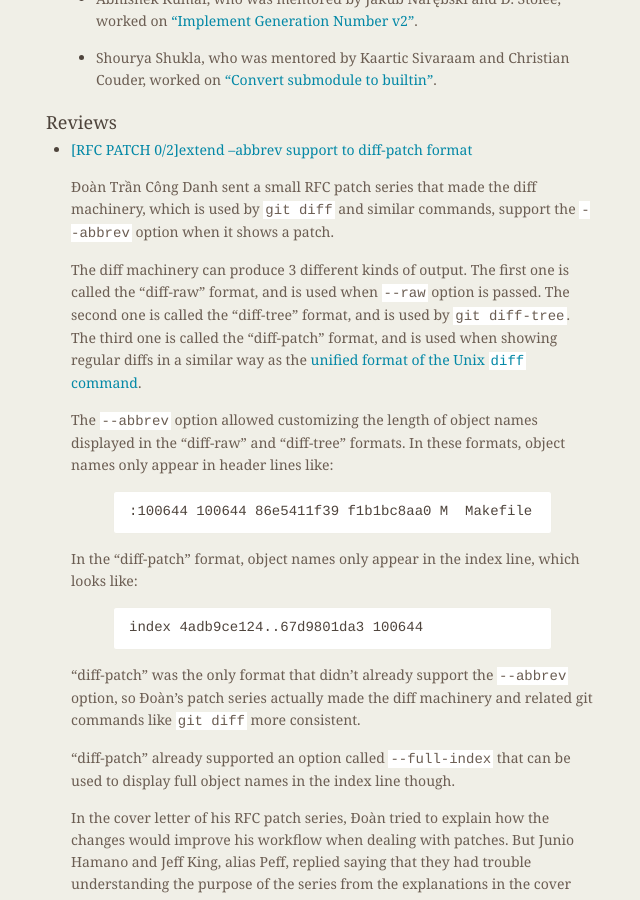
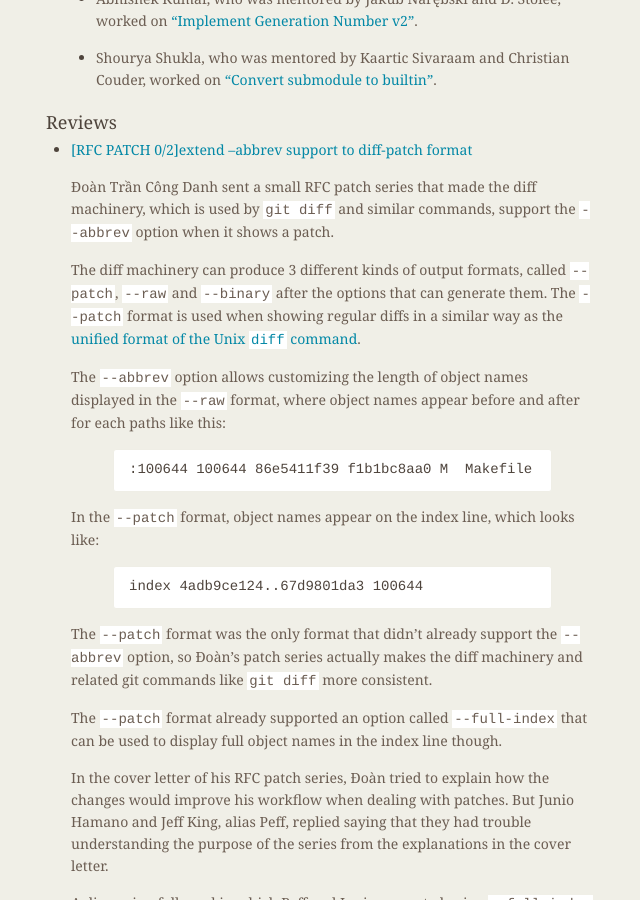
Before and after one commit to git/git.github.io, a Jekyll site: the page built from rev_news/drafts/edition-67.md, in a window 1280 px wide and 900 px high, scrolled down 503 px. Shown: the whole window, without its empty margins (488-1128 px from the left). Built offline with Jekyll 4.4.1, drawn with Linux system fonts in a browser that asks for light colours.

Commit message:
rn-67: fix issues in diff and --abbrev article

````diff
--- a/rev_news/drafts/edition-67.md
+++ b/rev_news/drafts/edition-67.md
@@ -43,35 +43,35 @@ This edition covers what happened during the month of August 2020.
   machinery, which is used by `git diff` and similar commands, support
   the `--abbrev` option when it shows a patch.
 
-  The diff machinery can produce 3 different kinds of output. The
-  first one is called the "diff-raw" format, and is used when `--raw`
-  option is passed. The second one is called the "diff-tree" format,
-  and is used by `git diff-tree`. The third one is called the
-  "diff-patch" format, and is used when showing regular diffs in a
-  similar way as the
+  The diff machinery can produce 3 different kinds of output formats,
+  called `--patch`, `--raw` and `--binary` after the options that can
+  generate them. The `--patch` format is used when showing regular
+  diffs in a similar way as the
   [unified format of the Unix `diff` command](https://en.wikipedia.org/wiki/Diff#Unified_format).
 
-  The `--abbrev` option allowed customizing the length of object names
-  displayed in the "diff-raw" and "diff-tree" formats. In these
-  formats, object names only appear in header lines like:
+  The `--abbrev` option allows customizing the length of object names
+  displayed in the `--raw` format, where object names appear before
+  and after for each paths like this:
 
   ```
   :100644 100644 86e5411f39 f1b1bc8aa0 M  Makefile
   ```
 
-  In the "diff-patch" format, object names only appear in the index
-  line, which looks like:
+  In the `--patch` format, object names appear on the index line,
+  which looks like:
 
   ```
   index 4adb9ce124..67d9801da3 100644
   ```
 
-  "diff-patch" was the only format that didn't already support the
-  `--abbrev` option, so Đoàn's patch series actually made the diff
-  machinery and related git commands like `git diff` more consistent.
+  The `--patch` format was the only format that didn't already support
+  the `--abbrev` option, so Đoàn's patch series actually makes the
+  diff machinery and related git commands like `git diff` more
+  consistent.
 
-  "diff-patch" already supported an option called `--full-index` that
-  can be used to display full object names in the index line though.
+  The `--patch` format already supported an option called
+  `--full-index` that can be used to display full object names in the
+  index line though.
 
   In the cover letter of his RFC patch series, Đoàn tried to explain
   how the changes would improve his workflow when dealing with
````
